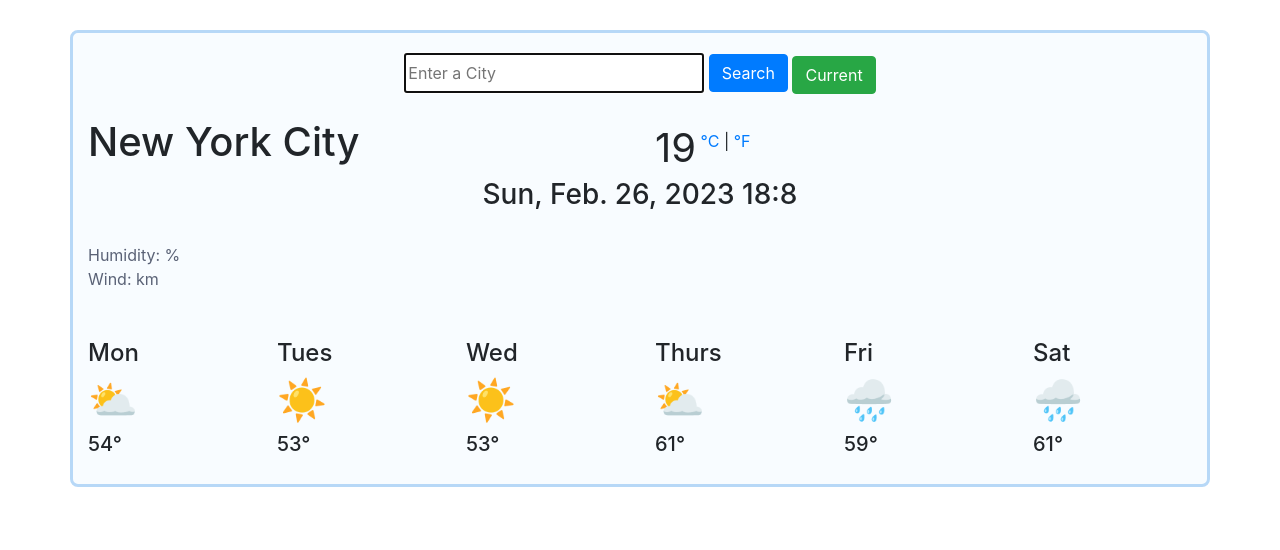
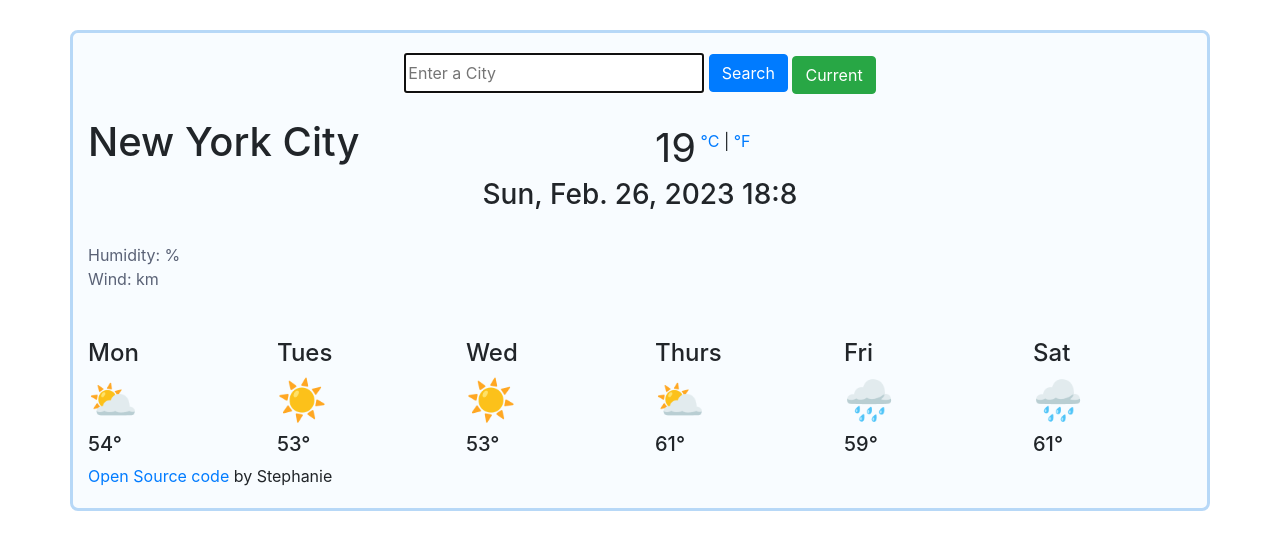
Before and after one commit to sjalcidor/Weather-App, a plain HTML site: page index.html in a window 1280 px wide. Drawn offline with nearby package versions, Linux system fonts and the light colour scheme; no server answers.

Commit message:
Added GitHub repository

```diff
--- a/index.html
+++ b/index.html
@@ -87,6 +87,7 @@
           <h5>61°</h5>
         </div>
       </div>
+      <a href="https://github.com/sjalcidor/Weather-App" target="_blank"> Open Source code </a> by Stephanie
     </div>
     <script src="src/index.js"></script>
   </body>
```
